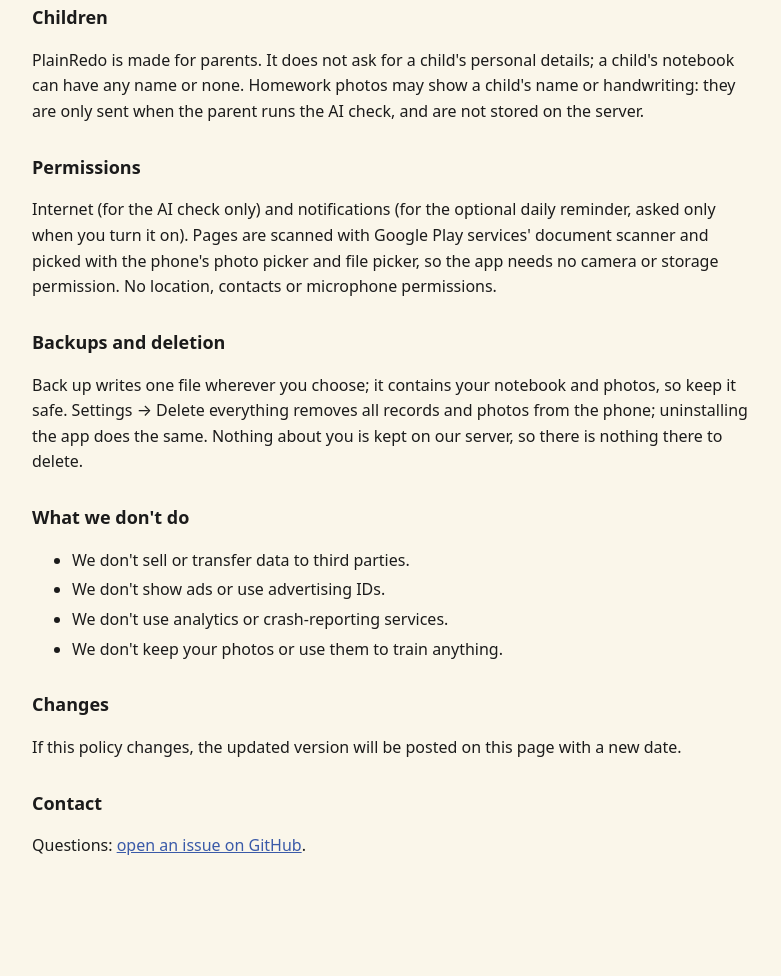
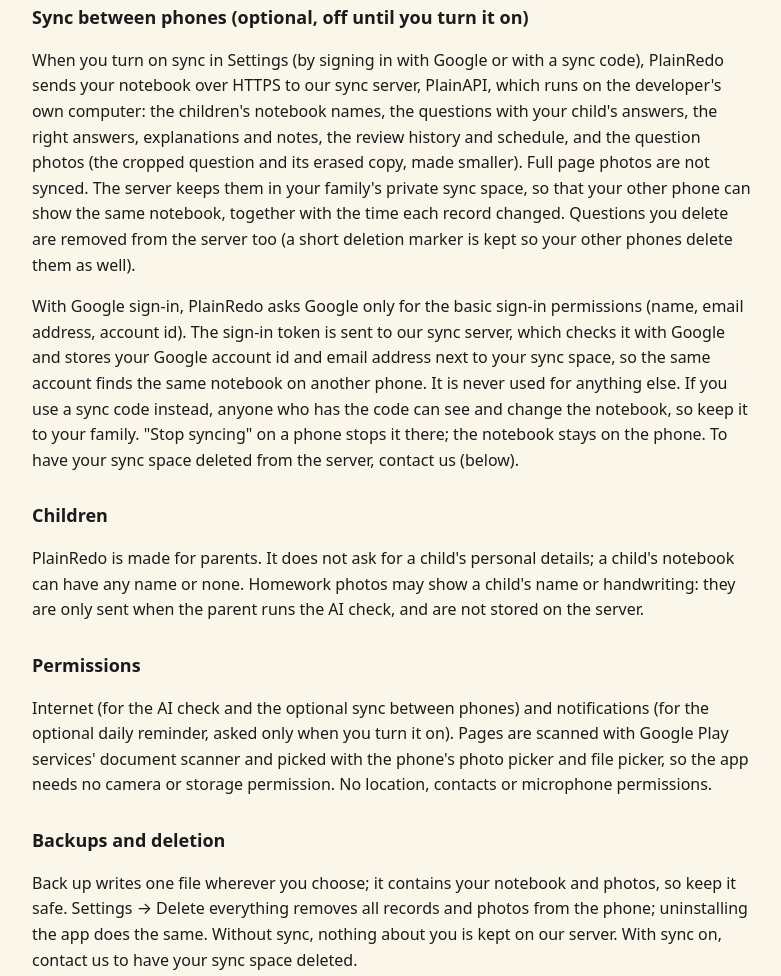
Before and after one commit to wihoho/privacy, a plain HTML site: page plainredo/index.html in a window 1280 px wide. Shown: the part 932-1908 px from the top of the page, without its empty margins (248-1029 px from the left). Before the commit the page ends 1871 px from the top, so only its background shows below. Drawn offline with Linux system fonts and the light colour scheme.

Commit message:
PlainRedo privacy: optional sync between phones

```diff
--- a/plainredo/index.html
+++ b/plainredo/index.html
@@ -6,8 +6,8 @@ body{margin:0;background:var(--bg);color:var(--fg);font:16px/1.6 system-ui,-appl
 main{max-width:720px;margin:0 auto;padding:40px 16px 64px} h1{font-size:28px;line-height:1.2;margin:0 0 6px} h2{font-size:18px;margin:28px 0 8px}
 .muted{color:var(--muted)} a{color:var(--accent)} li{margin:4px 0} header{display:flex;gap:12px;align-items:center;margin-bottom:18px}
 header img{width:44px;height:44px;border-radius:10px}
-</style></head><body><main><header><img src="icon.png" alt=""><div><h1>PlainRedo privacy policy</h1><div class="muted">Last updated November 25, 2026</div></div></header>
-<p>This policy covers the <b>PlainRedo</b> Android app (package com.wihoho.plainredo), a mistake notebook that parents use with their children: you photograph marked homework, the wrong questions are saved in a notebook on the phone, and each comes back to redo on a memory curve. In short: your notebook stays on your phone. Homework photos leave the phone only when you run the <b>AI check</b>, and question text only when you ask for a <b>similar question</b>. PlainRedo has no account, no ads, no analytics, no tracking and no in-app purchases, and we never sell or share data.</p>
+</style></head><body><main><header><img src="icon.png" alt=""><div><h1>PlainRedo privacy policy</h1><div class="muted">Last updated November 25, 2026 (optional sync between phones)</div></div></header>
+<p>This policy covers the <b>PlainRedo</b> Android app (package com.wihoho.plainredo), a mistake notebook that parents use with their children: you photograph marked homework, the wrong questions are saved in a notebook on the phone, and each comes back to redo on a memory curve. In short: your notebook stays on your phone. Homework photos leave the phone only when you run the <b>AI check</b>, question text only when you ask for a <b>similar question</b>, and the notebook only when you turn on <b>sync between phones</b>. PlainRedo has no account, no ads, no analytics, no tracking and no in-app purchases, and we never sell or share data.</p>
 <h2>Information the app handles</h2><ul>
 <li>Photos of homework, worksheets and tests that you scan, pick or import from a PDF, and the question crops cut from them.</li>
 <li>The questions, your child's answers, the right answers, explanations, notes, subjects and topics.</li>
@@ -15,11 +15,14 @@ header img{width:44px;height:44px;border-radius:10px}
 <p>All of this is stored on the phone, in the app's private storage. Handwriting removal, printing and backups happen on the phone.</p>
 <h2>The AI check (only when you use it)</h2>
 <p>Before the first check the app asks for your consent. When you press <b>Find wrong answers</b>, the page photos you chose (resized to about 1600 pixels) are sent over HTTPS to our AI gateway, which runs on the developer's own computer and passes them to Google's Gemini model to find the wrong questions and write short explanations. When you press <b>Make a similar question</b>, the question's text, subject and topic are sent the same way. The photos and text are used for that request only and are <b>not stored</b> on our server (it keeps no copy of requests or answers). A random install id (made on the phone, not linked to you) is sent to apply the daily limit of 20 AI requests per phone. You can always mark questions yourself instead, and nothing is sent.</p>
+<h2>Sync between phones (optional, off until you turn it on)</h2>
+<p>When you turn on sync in Settings (by signing in with Google or with a sync code), PlainRedo sends your notebook over HTTPS to our sync server, PlainAPI, which runs on the developer's own computer: the children's notebook names, the questions with your child's answers, the right answers, explanations and notes, the review history and schedule, and the question photos (the cropped question and its erased copy, made smaller). Full page photos are not synced. The server keeps them in your family's private sync space, so that your other phone can show the same notebook, together with the time each record changed. Questions you delete are removed from the server too (a short deletion marker is kept so your other phones delete them as well).</p>
+<p>With Google sign-in, PlainRedo asks Google only for the basic sign-in permissions (name, email address, account id). The sign-in token is sent to our sync server, which checks it with Google and stores your Google account id and email address next to your sync space, so the same account finds the same notebook on another phone. It is never used for anything else. If you use a sync code instead, anyone who has the code can see and change the notebook, so keep it to your family. "Stop syncing" on a phone stops it there; the notebook stays on the phone. To have your sync space deleted from the server, contact us (below).</p>
 <h2>Children</h2>
 <p>PlainRedo is made for parents. It does not ask for a child's personal details; a child's notebook can have any name or none. Homework photos may show a child's name or handwriting: they are only sent when the parent runs the AI check, and are not stored on the server.</p>
-<h2>Permissions</h2><p>Internet (for the AI check only) and notifications (for the optional daily reminder, asked only when you turn it on). Pages are scanned with Google Play services' document scanner and picked with the phone's photo picker and file picker, so the app needs no camera or storage permission. No location, contacts or microphone permissions.</p>
-<h2>Backups and deletion</h2><p>Back up writes one file wherever you choose; it contains your notebook and photos, so keep it safe. Settings → Delete everything removes all records and photos from the phone; uninstalling the app does the same. Nothing about you is kept on our server, so there is nothing there to delete.</p>
+<h2>Permissions</h2><p>Internet (for the AI check and the optional sync between phones) and notifications (for the optional daily reminder, asked only when you turn it on). Pages are scanned with Google Play services' document scanner and picked with the phone's photo picker and file picker, so the app needs no camera or storage permission. No location, contacts or microphone permissions.</p>
+<h2>Backups and deletion</h2><p>Back up writes one file wherever you choose; it contains your notebook and photos, so keep it safe. Settings → Delete everything removes all records and photos from the phone; uninstalling the app does the same. Without sync, nothing about you is kept on our server. With sync on, contact us to have your sync space deleted.</p>
 <h2>What we don't do</h2><ul><li>We don't sell or transfer data to third parties.</li><li>We don't show ads or use advertising IDs.</li><li>We don't use analytics or crash-reporting services.</li><li>We don't keep your photos or use them to train anything.</li></ul>
 <h2>Changes</h2><p>If this policy changes, the updated version will be posted on this page with a new date.</p>
-<h2>Contact</h2><p>Questions: <a href="https://github.com/wihoho/privacy/issues">open an issue on GitHub</a>.</p>
+<h2>Contact</h2><p>Questions or deletion requests: <a href="https://github.com/wihoho/privacy/issues">open an issue on GitHub</a>.</p>
 </main></body></html>
```
